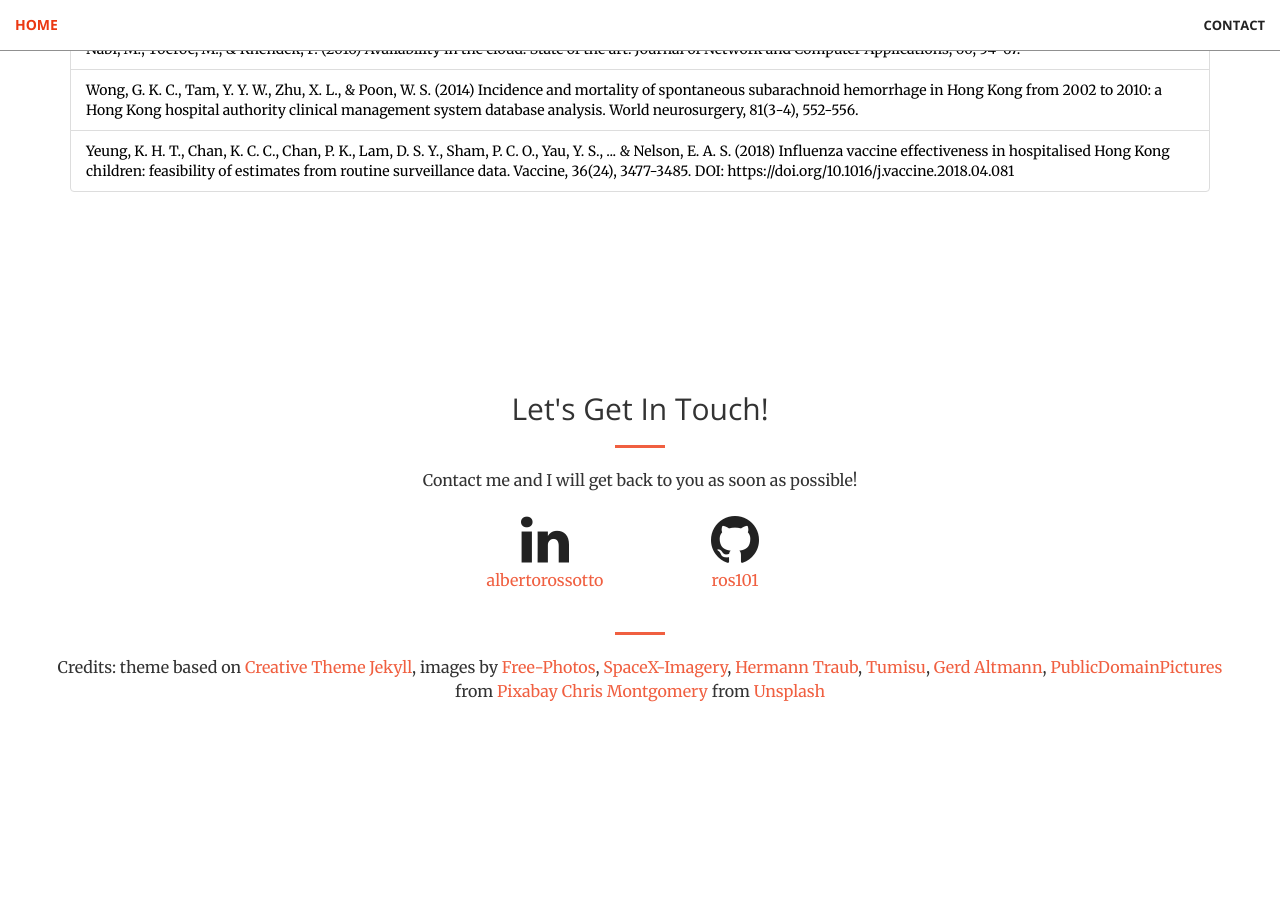
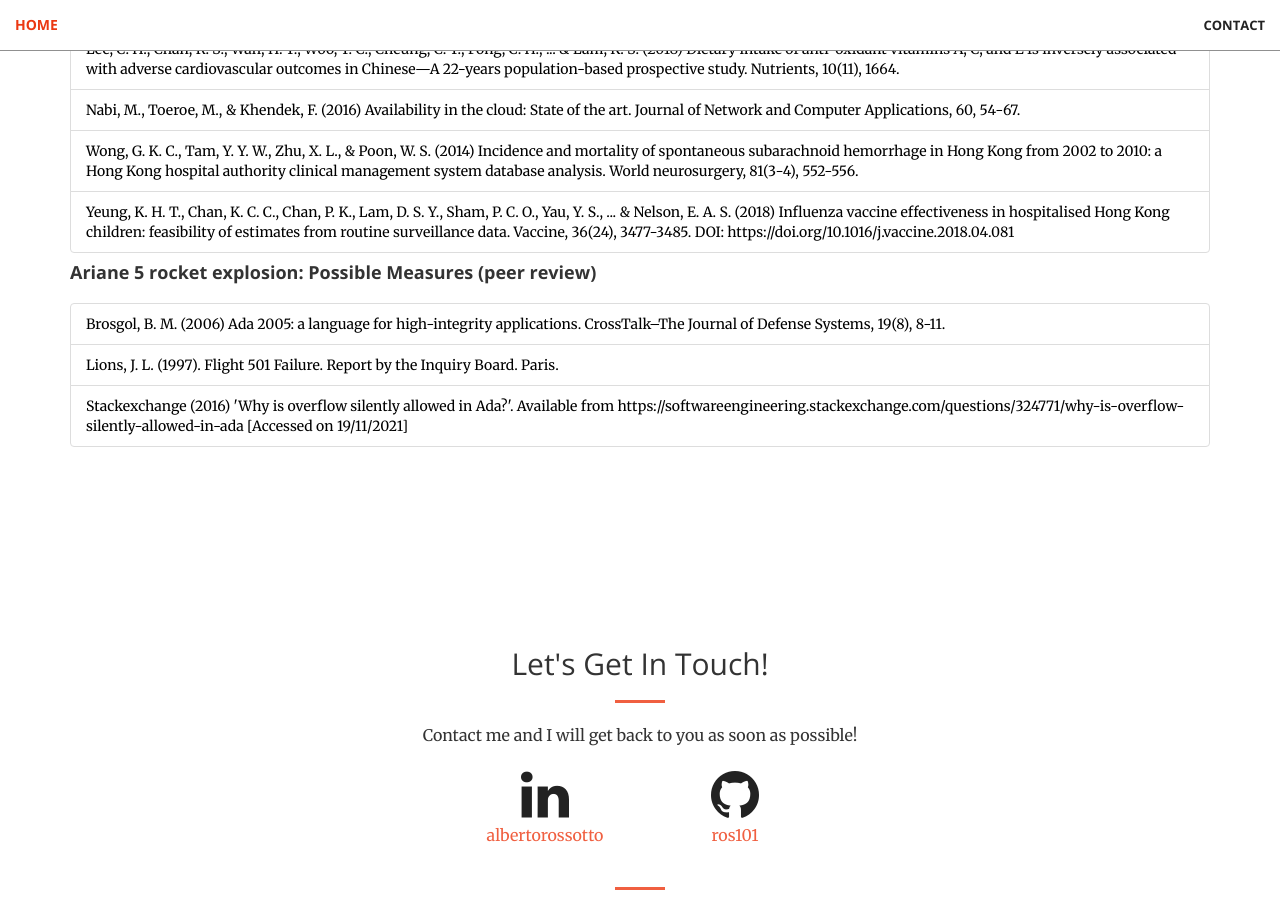
Before and after one commit to ros101/ros101-ros101.github.io, a Jekyll site: the page built from object/index.md, in a window 1280 px wide and 900 px high, scrolled down 2226 px. Built offline with Jekyll 4.4.1, drawn with Linux system fonts in a browser that asks for light colours; before the commit the page ends 3049 px from its top, so only the background shows below that; some of the changed text lies outside the part shown.

Commit message:
add incident ada

```diff
--- a/object/index.md
+++ b/object/index.md
@@ -19,6 +19,9 @@ artifacts:
   - artifact:
     url: ./incident-cms
     title: Clinical Management System failure in Hong Kong&#58; Possible Measures (peer review)
+  - artifact:
+    url: ./incident-ada
+    title: Ariane 5 rocket explosion&#58; Possible Measures (peer review)
 endOfModuleArtifacts:
   #- endOfModuleArtifact:
   #  url: harvard-references-final.pdf
@@ -68,5 +71,12 @@ readings:
     - Burrows. T. (2020) 'SYSTEMS DOWN Heathrow travel chaos as departure boards FAIL in huge IT glitch sparking cancellations and delays'. The Sun. Available from https://www.thesun.co.uk/news/10975547/heathrow-travel-chaos-departure-boards-fail-it-glitch/ [Accessed on 19/11/2021]
     - Yeung, K. H. T., Chan, K. C. C., Chan, P. K., Lam, D. S. Y., Sham, P. C. O., Yau, Y. S., ... & Nelson, E. A. S. (2018) Influenza vaccine effectiveness in hospitalised Hong Kong children&#58; feasibility of estimates from routine surveillance data. Vaccine, 36(24), 3477-3485. DOI&#58; https://doi.org/10.1016/j.vaccine.2018.04.081
     - Wong, G. K. C., Tam, Y. Y. W., Zhu, X. L., & Poon, W. S. (2014) Incidence and mortality of spontaneous subarachnoid hemorrhage in Hong Kong from 2002 to 2010&#58; a Hong Kong hospital authority clinical management system database analysis. World neurosurgery, 81(3-4), 552-556.
+  - group:
+    title: Ariane 5 rocket explosion&#58; Possible Measures (peer review)
+    list:
+    - Brosgol, B. M. (2006) Ada 2005&#58; a language for high-integrity applications. CrossTalk–The Journal of Defense Systems, 19(8), 8-11.
+    - Lions, J. L. (1997). Flight 501 Failure. Report by the Inquiry Board. Paris.
+    - Stackexchange (2016) 'Why is overflow silently allowed in Ada?'. Available from https://softwareengineering.stackexchange.com/questions/324771/why-is-overflow-silently-allowed-in-ada [Accessed on 19/11/2021]
+
 
 ---
```
Also changed, not shown: index.md (+1 -1 lines), object/incident-ada.md (added, +107 -0 lines).
